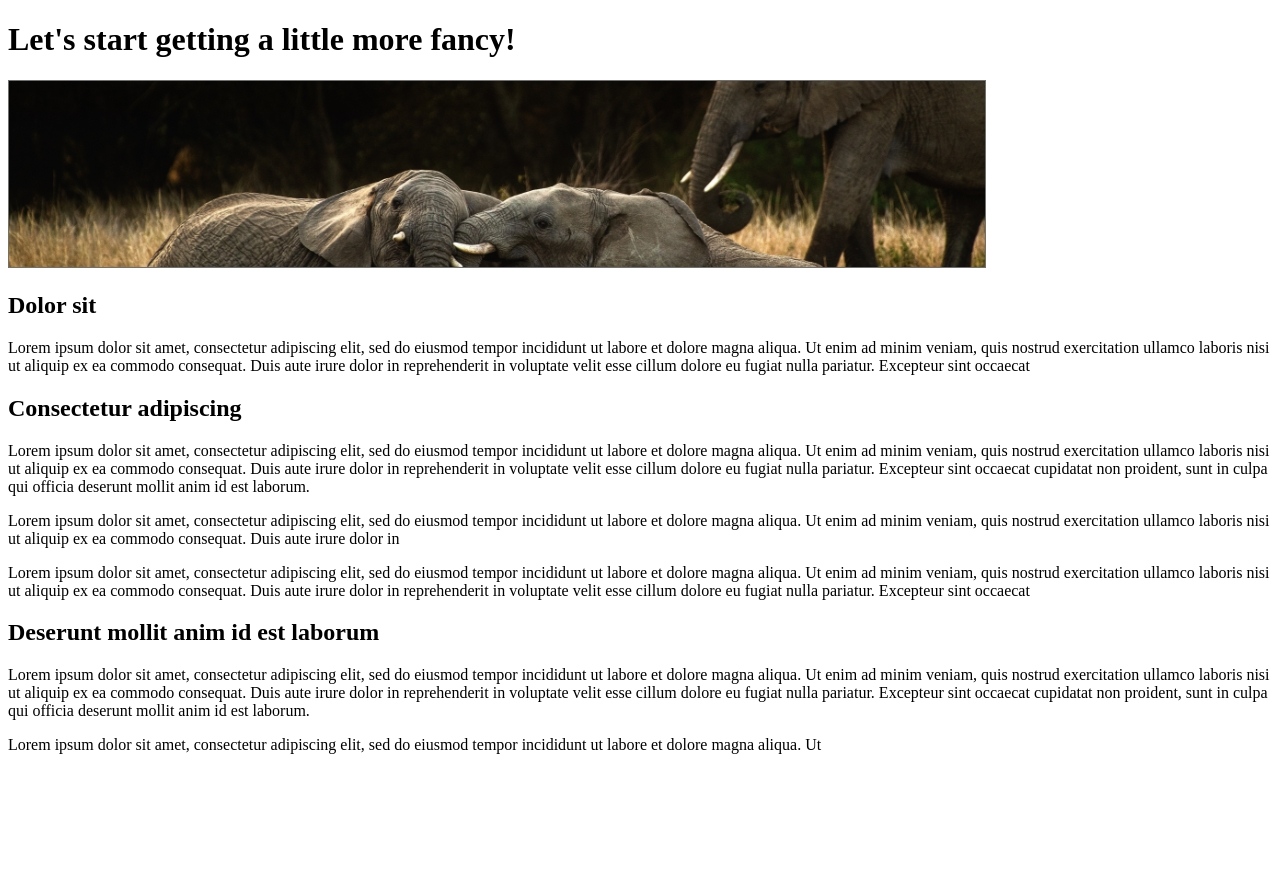
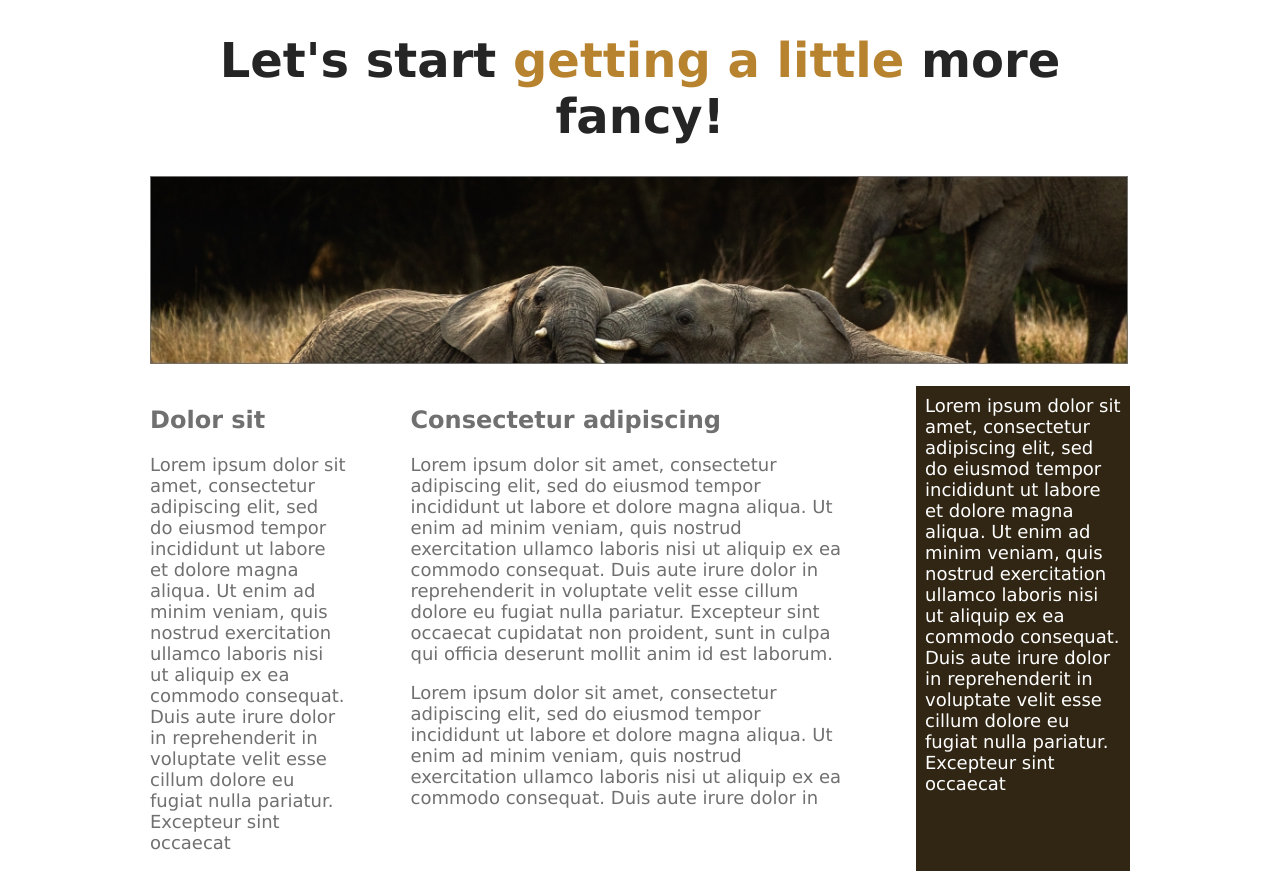
Before and after one commit to beesanderson/responsive-site-scrimba-tutorials, a plain HTML site: page flex-box-howtos/index.html in a window 1280 px wide. Shown: the top 874 px of the page. Before the commit the page ends 800 px from the top, so only its background shows below. Drawn offline with Linux system fonts and the light colour scheme.

Commit message:
Justify-Content and Align-Items Notes

```diff
--- a/flex-box-howtos/index.html
+++ b/flex-box-howtos/index.html
@@ -10,10 +10,10 @@
 <body>
     <div class="container">
 
-        <header>
+        <!-- <header> he doesn't have header -->
             <h1>Let's start <span class="font-accent">getting a little</span> more fancy!</h1>
             <img src="/flex-box-howtos/images/elephants.jpg" alt="Elephants walking in safari">
-        </header>
+        <!-- </header> -->
 
 
 
@@ -21,20 +21,20 @@
 
 
 
-            <div class="col">
+            <div class="col col-1">
                 <h2>Dolor sit</h2>
                 <p>Lorem ipsum dolor sit amet, consectetur adipiscing elit, sed do eiusmod tempor incididunt ut labore et dolore magna aliqua. Ut enim ad minim veniam, quis nostrud exercitation ullamco laboris nisi ut aliquip ex ea commodo consequat. Duis aute irure dolor in reprehenderit in voluptate velit esse cillum dolore eu fugiat nulla pariatur. Excepteur sint occaecat</p>
             </div> <!-- div col end -->
 
 
-            <div class="col">
+            <div class="col col-2">
                 <h2>Consectetur adipiscing</h2>
                 <p>Lorem ipsum dolor sit amet, consectetur adipiscing elit, sed do eiusmod tempor incididunt ut labore et dolore magna aliqua. Ut enim ad minim veniam, quis nostrud exercitation ullamco laboris nisi ut aliquip ex ea commodo consequat. Duis aute irure dolor in reprehenderit in voluptate velit esse cillum dolore eu fugiat nulla pariatur. Excepteur sint occaecat cupidatat non proident, sunt in culpa qui officia deserunt mollit anim id est laborum.</p>
                 <p>Lorem ipsum dolor sit amet, consectetur adipiscing elit, sed do eiusmod tempor incididunt ut labore et dolore magna aliqua. Ut enim ad minim veniam, quis nostrud exercitation ullamco laboris nisi ut aliquip ex ea commodo consequat. Duis aute irure dolor in </p>
             </div> <!-- div col end -->
 
 
-            <div class="col">
+            <div class="col col-bg col-1">
                 <p>Lorem ipsum dolor sit amet, consectetur adipiscing elit, sed do eiusmod tempor incididunt ut labore et dolore magna aliqua. Ut enim ad minim veniam, quis nostrud exercitation ullamco laboris nisi ut aliquip ex ea commodo consequat. Duis aute irure dolor in reprehenderit in voluptate velit esse cillum dolore eu fugiat nulla pariatur. Excepteur sint occaecat</p>
             </div> <!-- div col end -->
 
@@ -50,13 +50,13 @@
 
 
 
-            <div class="col">
+            <div class="col col-3">
                 <h2>Deserunt mollit anim id est laborum</h2>
                 <p>Lorem ipsum dolor sit amet, consectetur adipiscing elit, sed do eiusmod tempor incididunt ut labore et dolore magna aliqua. Ut enim ad minim veniam, quis nostrud exercitation ullamco laboris nisi ut aliquip ex ea commodo consequat. Duis aute irure dolor in reprehenderit in voluptate velit esse cillum dolore eu fugiat nulla pariatur. Excepteur sint occaecat cupidatat non proident, sunt in culpa qui officia deserunt mollit anim id est laborum.</p>
             </div> <!-- div col end -->
 
 
-            <div class="col">
+            <div class="col col-bg col-1">
                 <p>Lorem ipsum dolor sit amet, consectetur adipiscing elit, sed do eiusmod tempor incididunt ut labore et dolore magna aliqua. Ut</p>
             </div> <!-- div col end -->
 
--- a/flex-box-howtos/styles.css
+++ b/flex-box-howtos/styles.css
@@ -0,0 +1,99 @@
+html {
+    /* font-size: 62.5%;  */
+    /* 62.5% changes document default to 10px instead of 16px for easier "maths" in font-size calculations */
+    font-family:Verdana, Geneva, Tahoma, sans-serif
+}
+
+body {
+    margin: 0;
+    font-size: 1.125rem;
+    color: #707070;
+    /* font-size: 2rem; */
+    /* 2rem = 20px bc "default" is 10px so 2times size of 10=20 */
+}
+
+/* h1,
+h2 {
+    margin-top: 0;
+
+} */
+
+
+ /* Typology */
+
+ h1 {
+    font-size: 3rem;
+    text-align: center;
+    color: #252525;
+}
+
+h2 {
+    font-size: 1.5rem;
+}
+
+p {
+    margin-top: 0;
+}
+
+.font-accent {
+    color: #B7832F;
+}
+
+ /* for a challenge he had us do the span as a compound selector so:
+ h1 span {
+     color: #B7832F;
+ }
+But I just don't want to lol
+      */
+
+
+
+ /* Modifier Classes */
+
+ /* Darkened columns will be done by having a "main" class used to style all columns then the secondary class to style these two particular columns */
+
+.col-bg {
+    padding: .5em;
+    background: #312614;
+    color: #fff;
+}
+
+.col-1 {
+    width: 20%;
+}
+
+.col-2 {
+    width: 45%;
+}
+
+.col-3 {
+    width: 70%;
+}
+
+
+
+ /* Layout */
+
+ img {
+     max-width: 100%;
+ }
+
+.container {
+    width: 95%;
+    max-width: 980px;
+    margin: 0 auto;
+}
+
+.columns {
+    display: flex;
+    justify-content: space-between;
+    margin: 1em 0;
+}
+
+
+
+
+
+ /* Buttons */
+
+ /* ((None for this project)) */
```
Also changed, not shown: flex-box-howtos/images/project-pictures/column-width.png (added), flex-box-howtos/images/project-pictures/justify-content.png (added), helpful-images/justify-content-align-items-helps/align-items-flexstart.png (added), helpful-images/justify-content-align-items-helps/justify-content.png (added), helpful-images/justify-content-align-items-helps/layout-ex.png (added), 2 other files.
